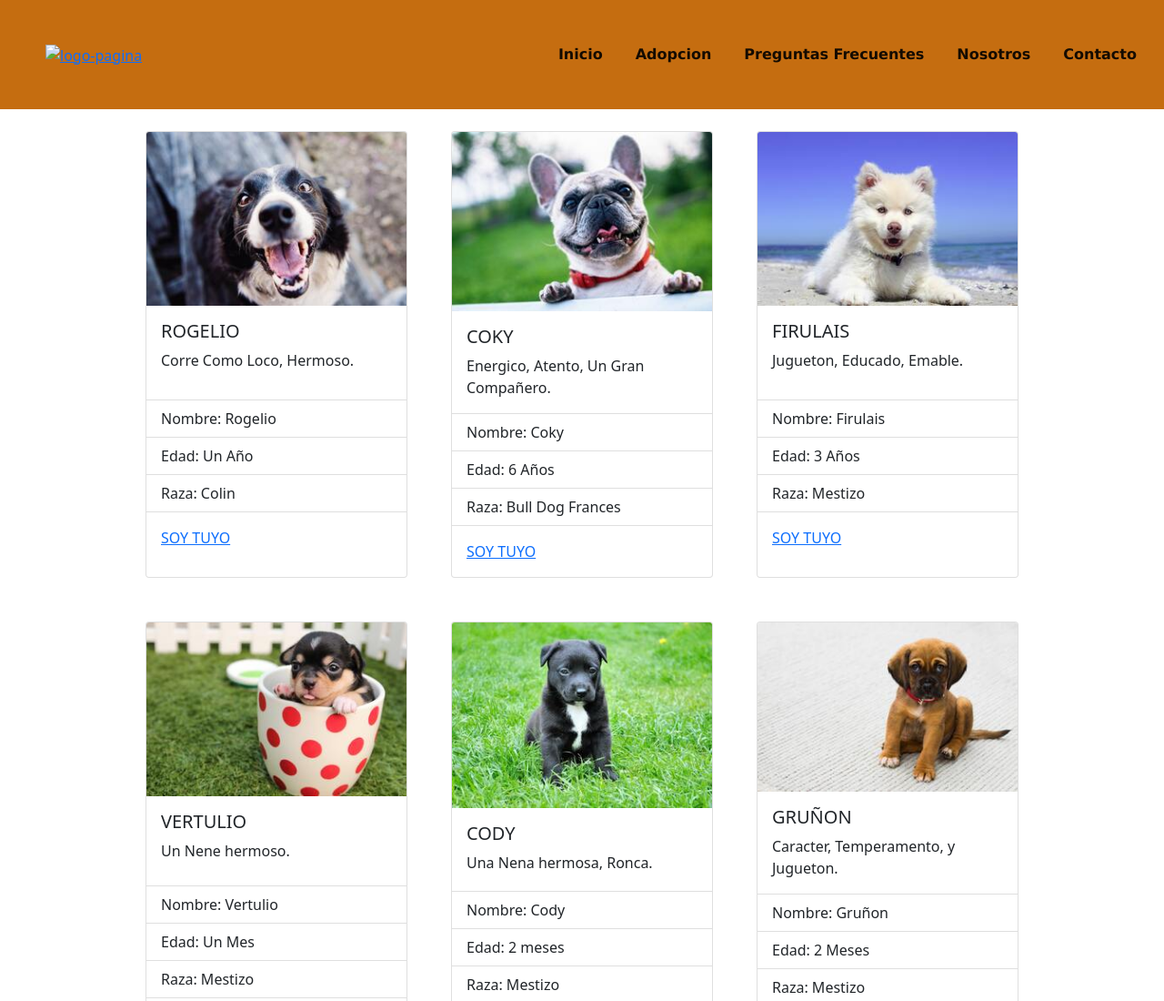
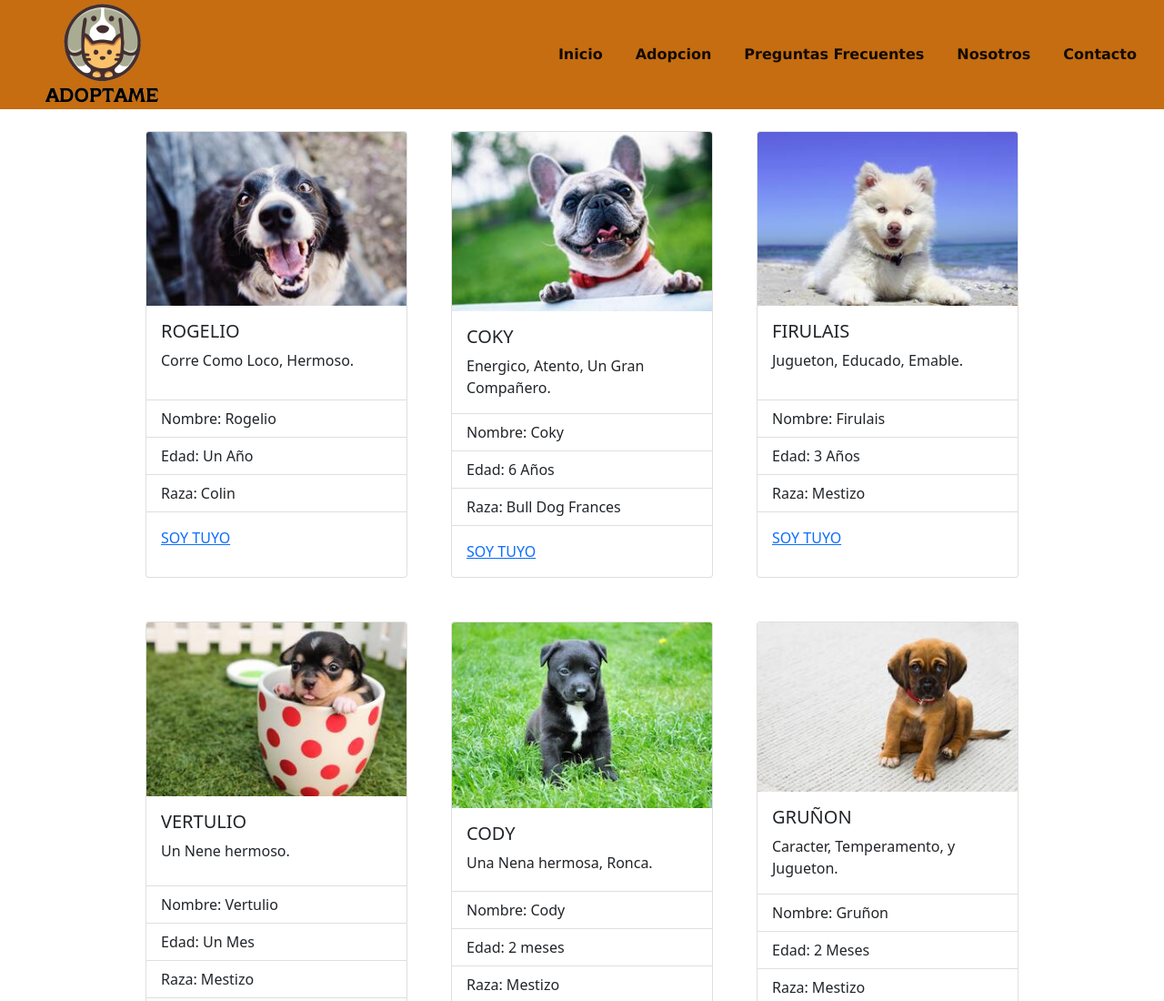
Before and after one commit to luismantilla90/ADOPTAME, a website: page paginas/adopcion.html in a window 1280 px wide. Shown: the top 1100 px of the page at 91% size. Drawn offline with nearby package versions, Linux system fonts and the light colour scheme; the site is published under a folder, as on GitHub Pages, so addresses that start at the root find nothing.

Commit message:
cambio logo2

```diff
--- a/paginas/adopcion.html
+++ b/paginas/adopcion.html
@@ -38,7 +38,7 @@
   <header class="animate__animated animate__backInLeft">
     <div class="logo">
       <a href="../index.html">
-        <img src="/multimedia/glow.png" alt="logo-pagina"></a>
+        <img src="../multimedia/glow.png" alt="logo-pagina"></a>
     </div>
 
     <nav id="menuPrincipal" class="menuPrincipal navbar navbar-expand-md navbar-light">
```
Also changed, not shown: index.html (+2 -2 lines), paginas/contacto.html (+1 -1 lines), paginas/nosotros.html (+1 -1 lines), paginas/preguntas frecuentes.html (+1 -1 lines).
